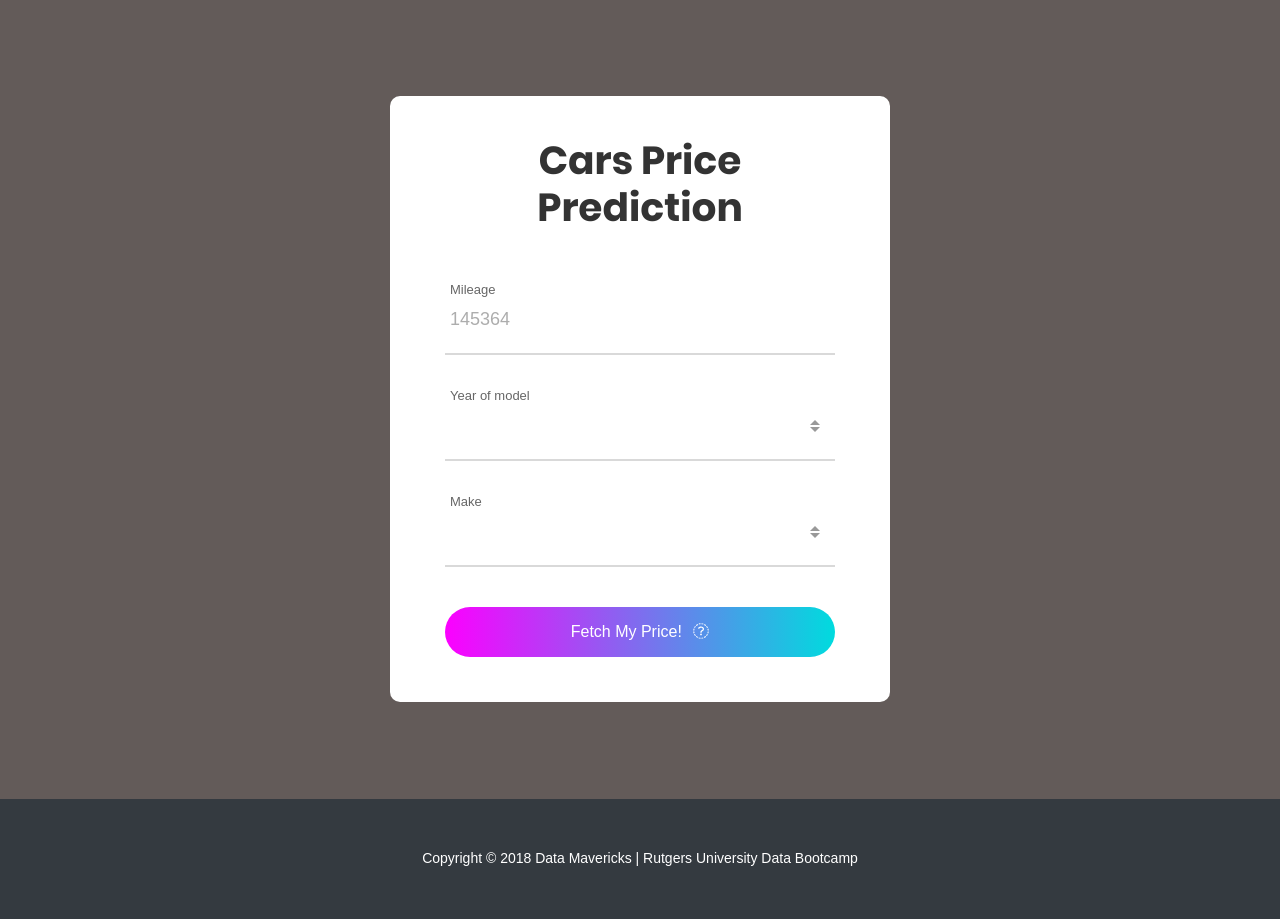
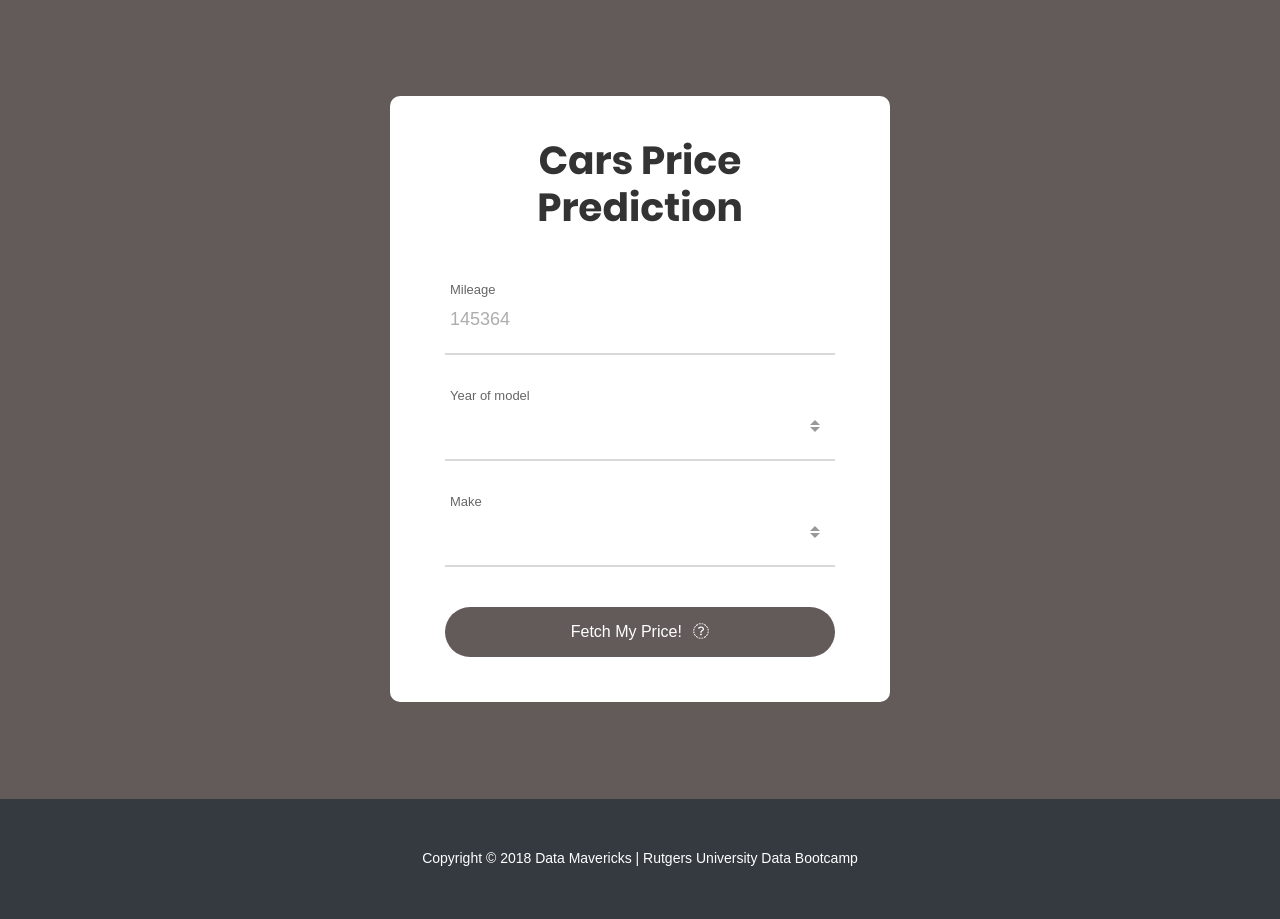
Before and after one commit to ravindramohan/autocarvana, a Flask app: page / in a window 1280 px wide. Shown: the part 1695-2614 px from the top of the page. Run offline with Flask 2, Linux system fonts and the light colour scheme; parts of the project's set-up code (start-up, migrations or seed data) failed here and were passed over; some libraries are stand-ins or nearby versions.

Commit message:
btn color change

```diff
--- a/datamaverick/static/css/scrolling-nav.css
+++ b/datamaverick/static/css/scrolling-nav.css
@@ -269,11 +269,13 @@ textarea.input100 {
   z-index: -1;
   width: 300%;
   height: 100%;
-  background: #a64bf4;
+  background: rgb(99,91,89);
+  /*
   background: -webkit-linear-gradient(left, #00dbde, #fc00ff, #00dbde, #fc00ff);
   background: -o-linear-gradient(left, #00dbde, #fc00ff, #00dbde, #fc00ff);
   background: -moz-linear-gradient(left, #00dbde, #fc00ff, #00dbde, #fc00ff);
   background: linear-gradient(left, #00dbde, #fc00ff, #00dbde, #fc00ff);
+ */
   top: 0;
   left: -100%;
 
```
